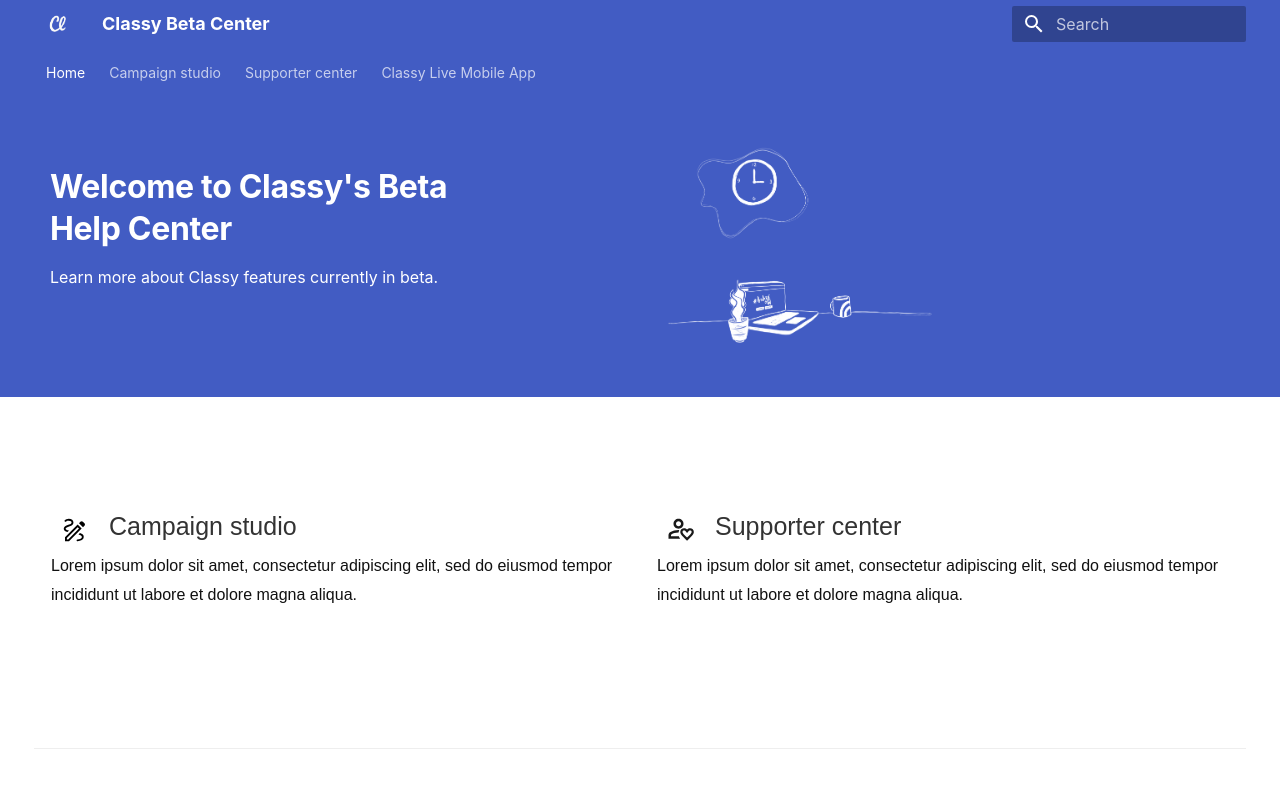
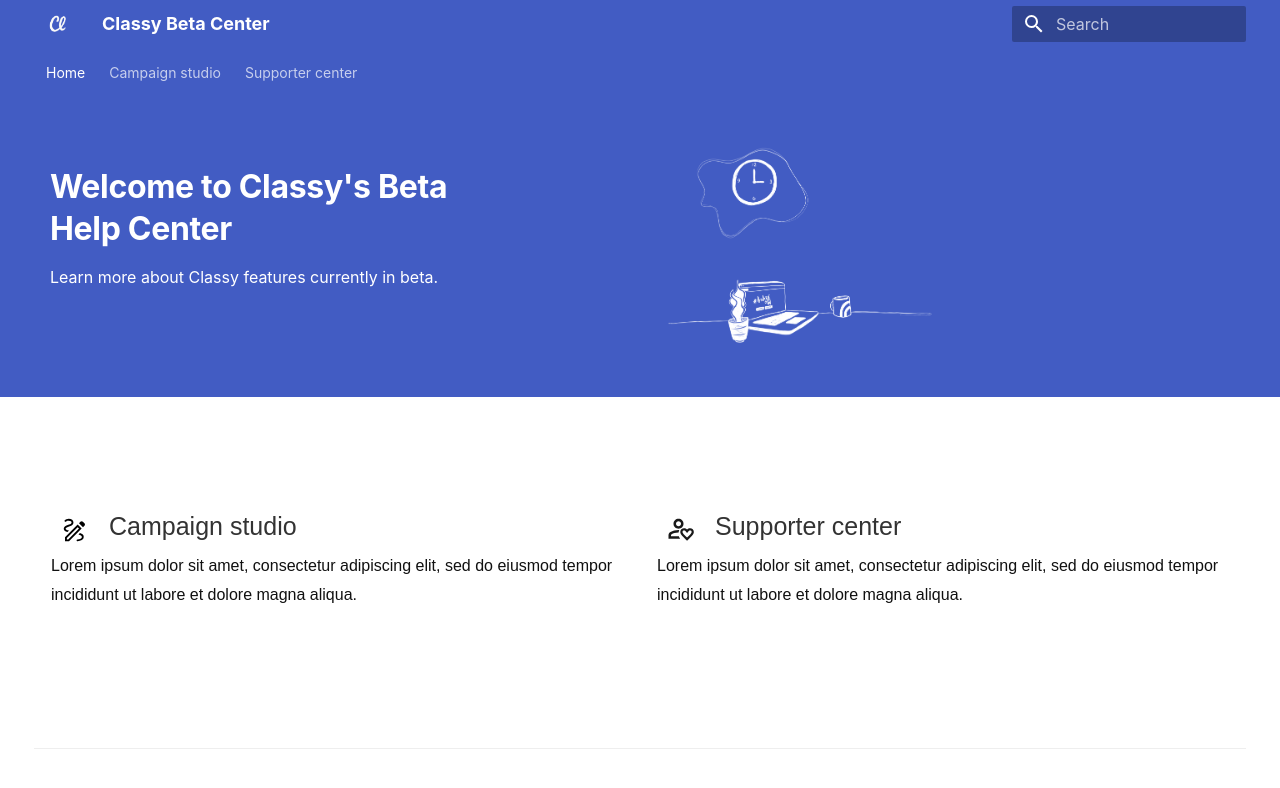
Before and after one commit to truj1ll0/mkdocs-help-center, an MkDocs documentation site: the page built from docs/index.md, in a window 1280 px wide. Shown: the top 788 px of the page. Built offline with MkDocs 1.6.1 and Material for MkDocs 9.7.7, drawn with Linux system fonts in a browser that asks for light colours; some web fonts are replaced.

Commit message:
Move Classy Live mobile app into storage. Remove it from nav.

```diff
--- a/mkdocs.yml
+++ b/mkdocs.yml
@@ -62,5 +62,3 @@
       - Publish: campaign-studio/getting-started/publish.md
   - Supporter center:
       - Intro to the Supporter Center: supporter-center/intro-to-supporter-center.md
-  - Classy Live Mobile App:
-      - Sign up: classy-live/mobile-app/sign-up.md
```
Also changed, not shown: storage/classy-live/mobile-app/sign-up.md (added).
